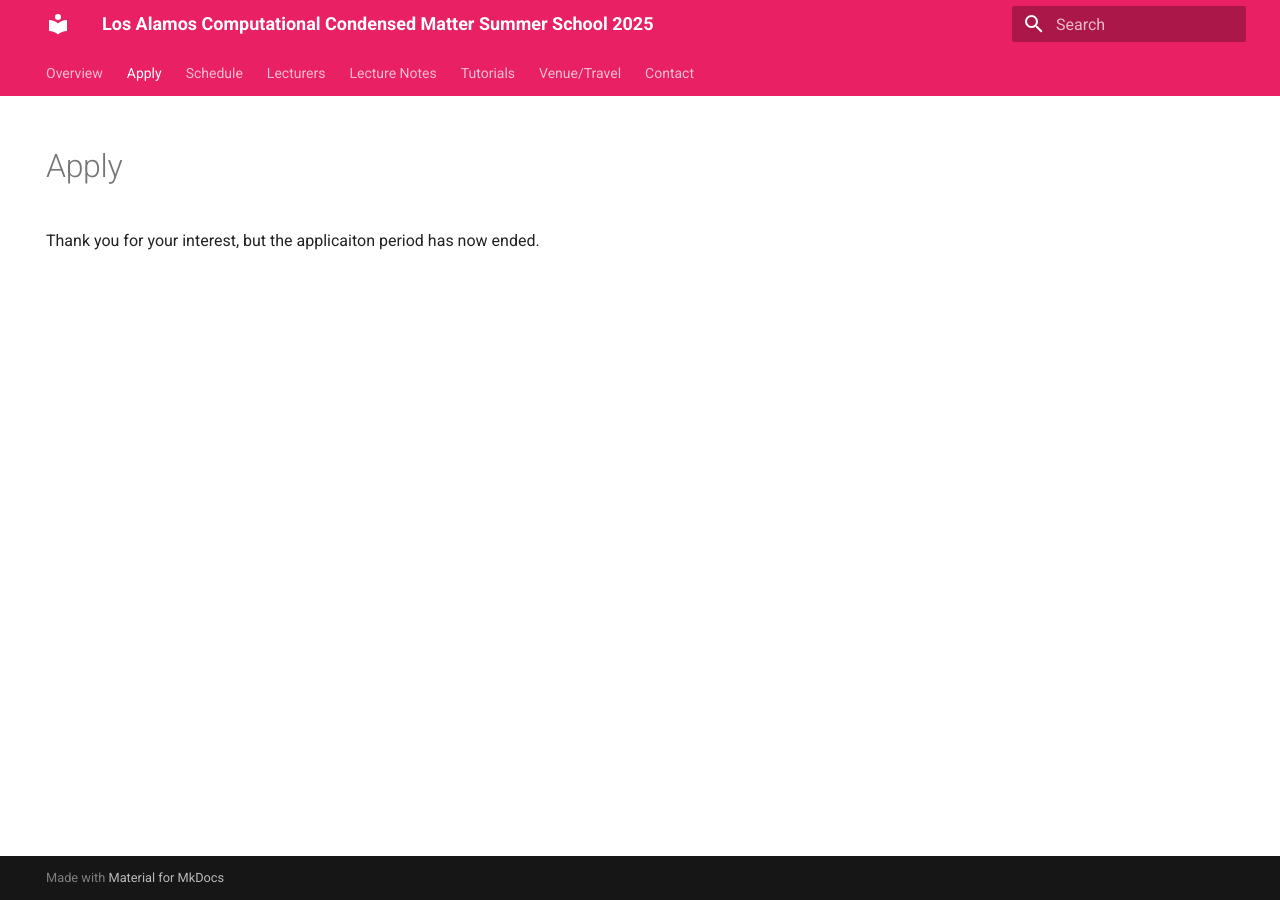
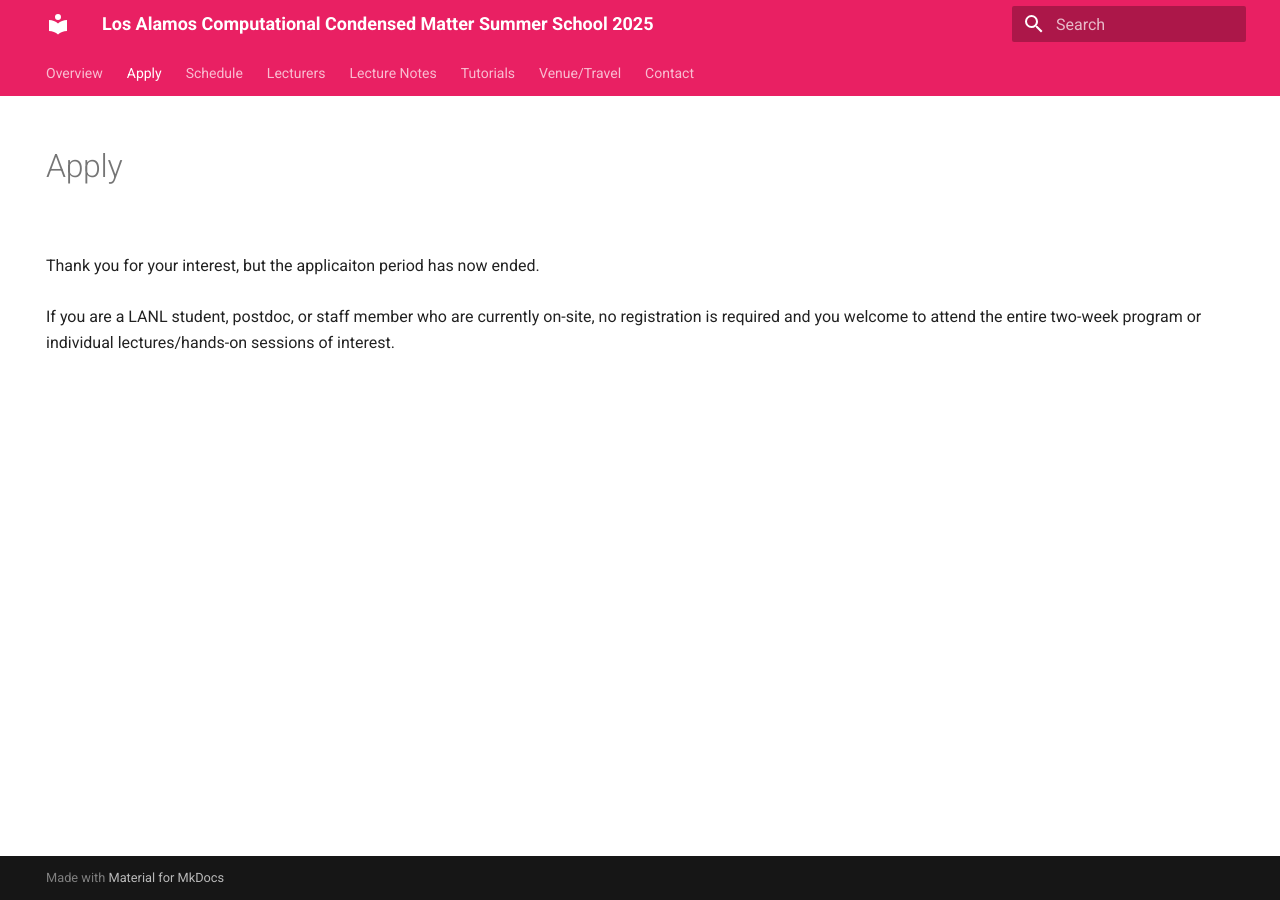
Before and after one commit to LACCMSS/2025, an MkDocs documentation site: the page built from docs/apply.md, in a window 1280 px wide. Built offline with MkDocs 1.6.1 and Material for MkDocs 9.7.7, drawn with Linux system fonts in a browser that asks for light colours.

Commit message:
Update apply.md

```diff
--- a/docs/apply.md
+++ b/docs/apply.md
@@ -8,8 +8,9 @@ title: Apply
 <!--
 To apply for the summer school, please fill out the Google Form below:
 -->
-
-Thank you for your interest, but the applicaiton period has now ended.
+<br>Thank you for your interest, but the applicaiton period has now ended.
+<br>
+<br>If you are a LANL student, postdoc, or staff member who are currently on-site, no registration is required and you welcome to attend the entire two-week program or individual lectures/hands-on sessions of interest.
 
 <!--
 <iframe src="https://docs.google.com/forms/d/e/1FAIpQLSfBRZbaqsGoxNsXu-ooLYWShbtwFn-SPxALAoW2iOAzfIxN_g/viewform?embedded=true" width="640" height="1216" frameborder="0" marginheight="0" marginwidth="0">Loading…</iframe>
```
